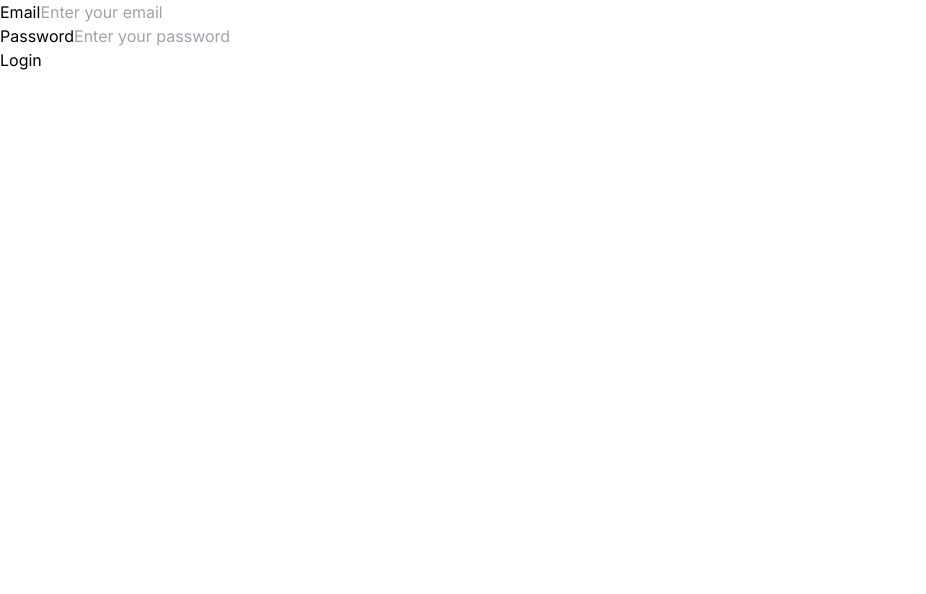
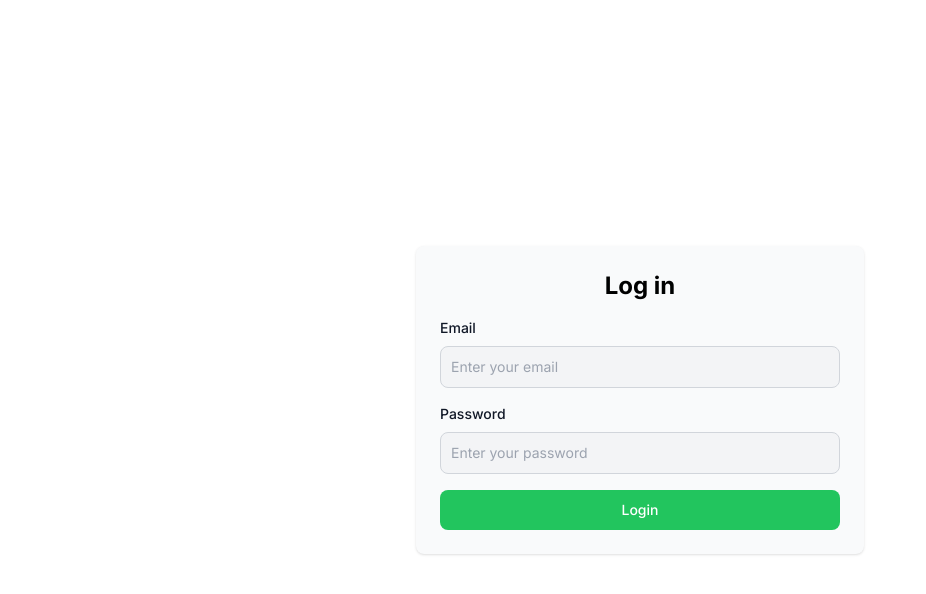
Before and after one commit to tshepo-ncube/OpenCommunity2.0, a Next.js app: page /Login in a window 1280 px wide. Shown: the top 594 px of the page, without its empty margins (0-926 px from the left). Built offline with nearby package versions, Linux system fonts and the light colour scheme; no server answers.

Commit message:
styling and sidebar updates done

```diff
--- a/app/Home/page.tsx
+++ b/app/Home/page.tsx
@@ -1,11 +1,13 @@
 "use client"
-import React, { useState } from "react";import  Sidebar from"../_Components/sidebar";
+import  Sidebar from"../_Components/sidebar";
+import  Header from"../_Components/header";
 
 function Home() {
   return (
     <div className="App">
+
+       <Header/>
        <Sidebar/>
-
     </div>
   );
 }
--- a/app/Login/page.tsx
+++ b/app/Login/page.tsx
@@ -3,6 +3,7 @@ import { useState, useEffect } from "react";
 import { useRouter } from "next/navigation";
 import LoginUser from "../../database/auth/Login";
 import ManageUser from "../../database/auth/ManageUser";
+
 const Login = () => {
   const [email, setEmail] = useState("");
   const [password, setPassword] = useState("");
@@ -11,19 +12,16 @@ const Login = () => {
   const [user, setUser] = useState(null);
   const router = useRouter();
 
-  const handleEmailChange = (e: any) => {
+  const handleEmailChange = (e) => {
     setEmail(e.target.value);
   };
 
-  const handlePasswordChange = (e: any) => {
+  const handlePasswordChange = (e) => {
     setPassword(e.target.value);
   };
 
   useEffect(() => {
-    //if user exists then we need to direct to another page.
-    //router.push("/");
     if (user) {
-      // window.location.href = "http://localhost:3000/Home";
       router.push("/Home");
     }
   }, [user]);
@@ -38,44 +36,44 @@ const Login = () => {
       return;
     }
 
-    // Simulate successful login
-    // Here, you might make an API call to authenticate the user
     LoginUser.loginUser({ email, password }, setUser, setErrorMessage);
     setLoggedIn(true);
-    setErrorMessage(""); // Clear error message upon successful login
+    setErrorMessage("");
 
-    // Redirect to home page
     router.push("/Home");
   };
 
   return (
-    <div className="login-container">
+    <div className="login-container flex flex-col items-center justify-center h-screen">
       {loggedIn ? (
         <div>Logged In</div>
       ) : (
-        <div className="login-form">
-          <div>
-            <label htmlFor="email">Email</label>
+        <div className="login-form bg-gray-50 dark:bg-gray-900 rounded-lg shadow p-6 max-w-md w-full">
+          <h2 className="text-2xl font-bold text-center mb-4">Log in</h2>
+          <div className="mb-4">
+            <label htmlFor="email" className="block mb-2 text-sm font-medium text-gray-900 dark:text-white">Email</label>
             <input
               type="email"
               id="email"
               value={email}
               onChange={handleEmailChange}
               placeholder="Enter your email"
+              className="bg-gray-100 dark:bg-gray-800 border border-gray-300 dark:border-gray-700 text-gray-900 dark:text-white sm:text-sm rounded-lg focus:ring-primary-600 focus:border-primary-600 block w-full p-2.5 focus:outline-none focus:ring-2 focus:ring-opacity-50"
             />
           </div>
-          <div>
-            <label htmlFor="password">Password</label>
+          <div className="mb-4">
+            <label htmlFor="password" className="block mb-2 text-sm font-medium text-gray-900 dark:text-white">Password</label>
             <input
               type="password"
               id="password"
               value={password}
               onChange={handlePasswordChange}
               placeholder="Enter your password"
+              className="bg-gray-100 dark:bg-gray-800 border border-gray-300 dark:border-gray-700 text-gray-900 dark:text-white sm:text-sm rounded-lg focus:ring-primary-600 focus:border-primary-600 block w-full p-2.5 focus:outline-none focus:ring-2 focus:ring-opacity-50"
             />
           </div>
-          {errorMessage && <p className="error-message">{errorMessage}</p>}
-          <button onClick={handleLogin}>Login</button>
+          {errorMessage && <p className="error-message text-red-500 text-center">{errorMessage}</p>}
+          <button onClick={handleLogin} className="w-full bg-green-500 hover:bg-green-700 text-white font-medium rounded-lg text-sm px-5 py-2.5 focus:outline-none focus:ring-2 focus:ring-primary-300">Login</button>
         </div>
       )}
     </div>
--- a/app/_Components/header.tsx
+++ b/app/_Components/header.tsx
@@ -0,0 +1,12 @@
+"use client";
+import Link from 'next/link';
+
+const Header = () => {
+  return (
+    <div className="bg-green-200 py-4">
+      <h1 className="text-3xl font-bold text-center text-green-800">OPEN COMMUNITY</h1>
+    </div>
+  );
+};
+
+export default Header;
--- a/app/_Components/sidebar.tsx
+++ b/app/_Components/sidebar.tsx
@@ -1,12 +1,9 @@
-"use client";
 import React, { useState } from 'react';
 import Image from 'next/image';
 import teamsLogo from '@/lib/images/teams-icon.jpg';
 import outlookLogo from '@/lib/images/outlook-icon.jpeg';
 import ManageUser from '@/database/auth/ManageUser';
 import { useRouter } from "next/navigation";
-
-
 
 const openTeamsApp = () => {
     window.location.href = "msteams://";
@@ -18,23 +15,23 @@ const openOutlookApp = () => {
 
 const Sidebar = () => {
     const [isOpen, setIsOpen] = useState(true);
-
-const [loggedIn, setLoggedIn] = useState(false);
-const router = useRouter();
+    const [loggedIn, setLoggedIn] = useState(false);
+    const router = useRouter();
 
     const toggleSidebar = () => {
         setIsOpen(!isOpen);
     };
 
-    const handleLogout= () => {
-      ManageUser.logoutUser( setLoggedIn,router)
-    }
+    const handleLogout = () => {
+        ManageUser.logoutUser(setLoggedIn, router);
+    };
+
     return (
-        <div>
+        <div className="flex">
             <button className="toggle-btn" onClick={toggleSidebar}>
                 {isOpen ? '>' : '<'}
             </button>
-            <div className={`sidebar ${isOpen ? '' : 'collapsed'}`}>
+            <div className={`sidebar ${isOpen ? '' : 'hidden'} border-r-2 border-black`}> {/* Apply border-r-2 for a 2px black border on the right */}
                 {/* User Profile */}
                 <div className="user-profile">
                     <div className="profile-icon">Profile Icon</div>
@@ -44,7 +41,7 @@ const router = useRouter();
                 <ul>
                     <li>
                         <button onClick={openTeamsApp}>
-                            <Image src={teamsLogo} alt="Microsoft Teams" style={{ width: '90px', marginTop: '370px' }} />
+                            <Image src={teamsLogo} alt="Microsoft Teams" style={{ width: '90px', marginTop: '290px' }} />
                         </button>
                     </li>
                     <li>
--- a/app/page.tsx
+++ b/app/page.tsx
@@ -3,17 +3,18 @@ import Link from 'next/link';
 
 const Page = () => {
   return (
-    <div>
-      <Link href="/Login">
-
-          <button>Login</button>
-
-      </Link>
-      <Link href="/Register">
-
-          <button>Register</button>
-
-      </Link>
+    <div className="min-h-screen flex items-center justify-center">
+      <div className="container">
+        <h1 className="text-3xl font-bold text-center mb-8">Welcome to Open Community</h1>
+        <div className="flex justify-center">
+          <Link href="/Login">
+            <button className="btn bg-green-500 hover:bg-green-700 text-white font-medium rounded-lg text-sm px-5 py-2.5 mr-4 focus:outline-none focus:ring-2 focus:ring-primary-300">Login</button>
+          </Link>
+          <Link href="/Register">
+            <button className="btn bg-green-500 hover:bg-green-700 text-white font-medium rounded-lg text-sm px-5 py-2.5 focus:outline-none focus:ring-2 focus:ring-primary-300">Register</button>
+          </Link>
+        </div>
+      </div>
     </div>
   );
 };
```
